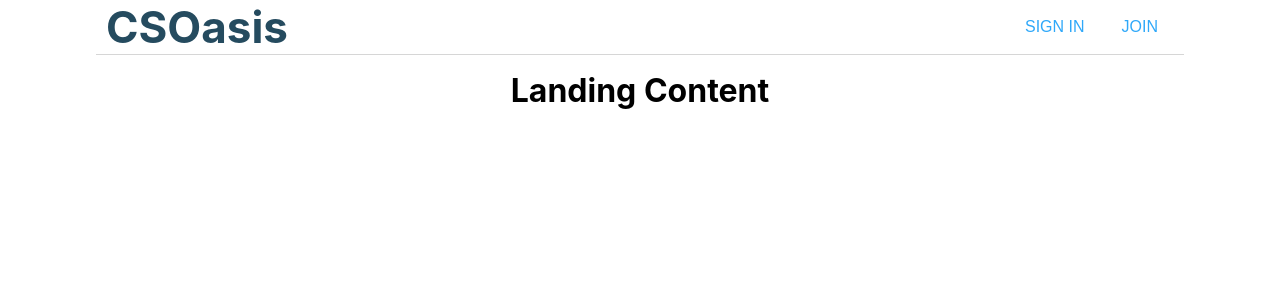
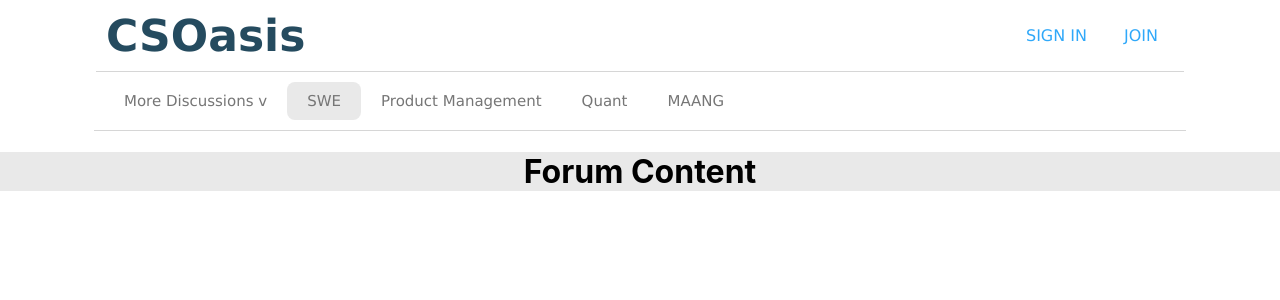
Before and after one commit to watanabekyonosuke/csci201_final_project, a React (Create React App) app in the folder app/: page / in a window 1280 px wide. Shown: the top 300 px of the page. Built offline with nearby package versions, Linux system fonts and the light colour scheme.

Commit message:
forum header

```diff
--- a/app/src/App.css
+++ b/app/src/App.css
@@ -1,5 +1,8 @@
 .App {
   text-align: center;
+  display:flex;
+  flex-direction: column;
+  height: 100vh;
 }
 
 .App-header {
--- a/app/src/App.js
+++ b/app/src/App.js
@@ -1,16 +1,19 @@
 import './App.css';
-import NavHeader from './components/NavHeader';
-import Landing from './components/Landing';
+import SiteHeader from './components/SiteHeader';
+import Forum from './components/Forum';
+import ForumHeader from './components/ForumHeader';
 
 function App() {
   return (
     <div className="App">
       <header className="App-header">
-        <NavHeader />
+        <SiteHeader />
       </header>
-      <Landing />
+      <div className="Content">
+        <ForumHeader />
+        <Forum />
+      </div>
     </div>
   );
 }
-
 export default App;
--- /dev/null
+++ b/app/src/components/Forum.css
@@ -0,0 +1,3 @@
+.ForumContainer{
+   background-color: #E9E9E9 ;
+}
--- /dev/null
+++ b/app/src/components/Forum.js
@@ -0,0 +1,12 @@
+import React from 'react';
+import './Forum.css';
+
+const Forum = () => {
+    return (
+        <div className="ForumContainer">
+            <h1>Forum Content</h1>
+        </div>
+    );
+};
+
+export default Forum;
--- /dev/null
+++ b/app/src/components/ForumHeader.css
@@ -0,0 +1,22 @@
+.NavContainer{
+    border-bottom: 1px solid #D6D6D6;
+    padding: 10px;
+    display: flex;
+    width: 83.75%;
+    margin: 0 auto;
+}
+
+.NavContainer button{
+    border: none;
+    border-radius: 8px;
+    background-color: #ffffff;
+    color: #767676;
+    font-family: Verdana;
+    font-size: 15px;
+    padding: 10px 20px;
+    cursor: pointer;
+}
+
+.NavContainer button.selected {
+    background-color: #E9E9E9 ; /* Greyed background for selected button */
+  }
--- /dev/null
+++ b/app/src/components/ForumHeader.js
@@ -0,0 +1,33 @@
+import React, {useState} from 'react';
+import './ForumHeader.css';
+
+const ForumHeader = () => {
+
+    const [selectedButton, setSelectedButton] = useState(2); // Initially set to 2nd button
+
+    const handleButtonClick = (buttonIndex) => {
+        setSelectedButton(buttonIndex);
+      };
+
+return (
+    <div className="NavContainer">
+        <button className={selectedButton === 1 ? 'selected' : ''} onClick={() => handleButtonClick(1)}>
+            More Discussions v
+        </button>
+        <button className={selectedButton === 2 ? 'selected' : ''} onClick={() => handleButtonClick(2)}>
+            SWE
+        </button>
+        <button className={selectedButton === 3 ? 'selected' : ''} onClick={() => handleButtonClick(3)}>
+            Product Management
+        </button>
+        <button className={selectedButton === 4 ? 'selected' : ''} onClick={() => handleButtonClick(4)}>
+            Quant
+        </button>
+        <button className={selectedButton === 5 ? 'selected' : ''} onClick={() => handleButtonClick(5)}>
+            MAANG
+        </button>
+    </div>
+    );
+};
+
+export default ForumHeader;
--- a/app/src/components/Landing.css
+++ /dev/null
@@ -1,4 +0,0 @@
-.LandingContainer{
-   padding-top: 50px;
-
-}
--- a/app/src/components/Landing.js
+++ /dev/null
@@ -1,12 +0,0 @@
-import React from 'react';
-import './Landing.css';
-
-const Landing = () => {
-    return (
-        <div className="LandingContainer">
-            <h1>Landing Content</h1>
-        </div>
-    );
-};
-
-export default Landing;
--- a/app/src/components/NavHeader.css
+++ b/app/src/components/SiteHeader.css
@@ -1,6 +1,5 @@
 .nav-container{
     width: 85%;
-    position: fixed;
     top: 0;
     z-index: 1000;
 }
@@ -10,7 +9,7 @@
 	align-items: center;
 	background-color: #ffffff;
 	justify-content: space-between;
-	padding: 0px 10px;
+	padding: 10px 10px;
     border-bottom: 1px solid #D6D6D6;
 }
 
@@ -26,12 +25,14 @@
 .site-header__title {
     margin: 0;
     color: #254B5F;
+    font-family: Verdana;
 }
 
 .site-header__button {
     margin-left: 5px;
     padding: 8px 16px;
     font-size: 16px;
+    font-family: Verdana;
     border: none;
     background-color: #ffffff;
     color:#2FA8F9;
--- a/app/src/components/NavHeader.js
+++ b/app/src/components/SiteHeader.js
@@ -1,7 +1,7 @@
 import React from 'react';
-import './NavHeader.css';
+import './SiteHeader.css';
 
-const NavHeader = () => {
+const SiteHeader = () => {
     return (
         <div className="nav-container">
             <header className="site-header">
@@ -17,4 +17,4 @@ const NavHeader = () => {
     );
 };
 
-export default NavHeader;
+export default SiteHeader;
```
